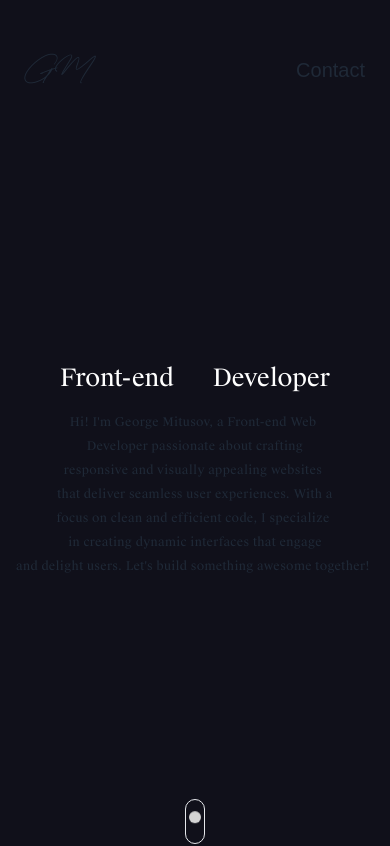
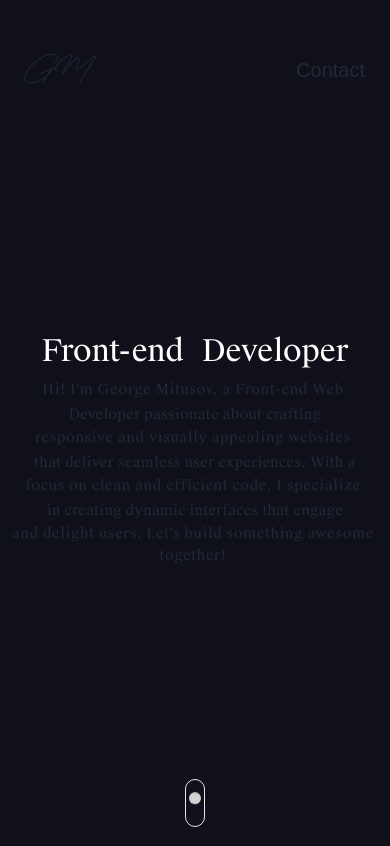
Before and after one commit to GeorgeMitusov/GM, a React (Create React App) app: page / in a window 390 px wide. Shown: the top 846 px of the page. Built offline with nearby package versions, Linux system fonts and the light colour scheme; a web font is replaced by a local one.

Commit message:
RD: loader; form; sm til lg Mobile done;

```diff
--- a/src/App.tsx
+++ b/src/App.tsx
@@ -25,6 +25,7 @@ function App() {
   return (
     <AnimatePresence>
       {/* {loader ? <Loader /> : <AppContent />} */}
+      {/* <Loader/> */}
       <AppContent />
     </AnimatePresence>
   );
--- a/src/components/Footer.tsx
+++ b/src/components/Footer.tsx
@@ -9,7 +9,7 @@ export default function Footer() {
     <a
       key={i.href}
       href={i.href}
-      className="w-1/5 h-2/3 flex justify-center items-center"
+      className="w-1/5 mdMobile:w-3/12 h-2/3 flex justify-center items-center"
     >
       <FontAwesomeIcon
         className="h-5/6 w-2/4 p-3 text-thirdColor cursor-pointer border-2 rounded-full
@@ -21,20 +21,25 @@ export default function Footer() {
   ));
 
   return (
-    <footer className="w-full h-3/4 bg-mainColor flex flex-col justify-between items-center
+    <footer className="w-full h-3/4 bg-mainColor flex flex-col justify-between
+        items-center
+
       ">
       <div
-        className="h-16 w-full flex justify-between items-center
+        className="h-16 w-full mdMobile:w-4/5 lgMobile:w-3/4 flex justify-between items-center
         "
+        // border border-yellow-300
       >
         {socialLink}
       </div>
 
-      <div className="w-full h-2/5 flex flex-col justify-center items-center">
+      <div className="w-full h-3/5 flex flex-col justify-center items-center ">
         <h1
           id="title"
           className="uppercase transition-all ease-in-out duration-700
-             text-thirdColor text-8xl text-center opacity-90 font-suisseInt peer-hover:text-red-300
+             text-thirdColor text-8xl text-center opacity-90 font-suisseInt
+              peer-hover:text-red-300 mdMobile:tracking-wider lgMobile:tracking-widest
+            leading-relaxed
           "
         >
           Get in touch{" "}
@@ -48,7 +53,7 @@ export default function Footer() {
             document.getElementById("title")!.style.color = "#D3D3D3";
           }}
           className="h-10 w-3/5 btn bg-thirdColor border-mainColor font-normal
-            rounded-3xl text-mainColor z-50 absolute uppercase text-xl text-
+            rounded-3xl text-mainColor z-50 absolute uppercase text-xl
             transition-all ease-in-out duration-700
             hover:text-fourthColor hover:bg-mainColor hover:border-fourthColor
             hover:scale-105 peer
--- a/src/components/Header.tsx
+++ b/src/components/Header.tsx
@@ -18,7 +18,8 @@ export default function Header() {
   return (
     <header className="navbar h-1/6 flex justify-between">
       <motion.span
-        className="ml-4 cursor-pointer font-creattion text-4xl transition ease-in-out duration-300 hover:text-fourthColor
+        className="ml-4 cursor-pointer font-creattion text-4xl lgMobile:text-5xl
+         transition ease-in-out duration-300 hover:text-fourthColor
         "
         initial="hidden"
         animate="visible"
@@ -30,7 +31,8 @@ export default function Header() {
 
       <motion.button
         className="btn btn-ghost font-thin font-selinoItalic
-          text-xl transition ease-in-out duration-300 hover:text-fourthColor
+          text-xl lgMobile:text-2xl transition ease-in-out duration-300
+           hover:text-fourthColor
         "
         initial="hidden"
         animate="visible"
--- a/src/components/Main.tsx
+++ b/src/components/Main.tsx
@@ -12,11 +12,17 @@ export default function Main() {
   const block = mainTitleData.map((item, index) => (
     <div
       key={index}
-      className="w-full flex flex-col justify-center items-center overflow-hidden text-center
+      className="w-full flex flex-col justify-center mdMobile:justify-around items-center
+        overflow-hidden text-center
+        mdMobile:h-12 lgMobile:h-16 lgMobile:px-2
       "
     >
       <motion.p
-        className="font-suisseWorks text-xs font-thin leading-loose tracking-wide mr-1"
+        className="font-suisseWorks
+          text-xs mdMobile:text-sm lgMobile:text-md
+          font-thin leading-loose tracking-wide mr-1 mdMobile:tracking-wider
+            mdMobile:leading-relaxed lgMobile:leading-loose
+          "
         initial={{ y: 100 }}
         animate={{ y: 0 }}
         transition={{ duration: 1, delay: item.delay1, ease: "easeIn" }}
@@ -25,7 +31,8 @@ export default function Main() {
       </motion.p>
 
       <motion.p
-        className="font-suisseWorks text-xs font-thin leading-loose tracking-wide"
+        className="font-suisseWorks text-xs mdMobile:text-sm lgMobile:text-md
+          font-thin leading-loose tracking-wide"
         initial={{ y: 100 }}
         animate={{ y: 0 }}
         transition={{ duration: 1, delay: item.delay2, ease: "easeIn" }}
@@ -36,16 +43,21 @@ export default function Main() {
   ));
 
   return (
-    <div className="hero h-5/6 flex flex-col justify-around ">
+    <div className="hero h-5/6 lgMobile:h-4/5 flex flex-col justify-around
+
+      ">
       <div
-        className="w-full h-full flex flex-col justify-center items-center
+        className="w-full h-full mdMobile:h-5/6 flex flex-col justify-center items-center
         "
+        // border border-cyan-300
       >
 
         <div
-          className="w-10/12 flex justify-around items-center overflow-hidden font-suisseWorks
-            text-fourthColor text-2xl mb-4 px-2
+          className="w-10/12 lgMobile:w-11/12 flex justify-around items-center overflow-hidden
+              font-suisseWorks text-fourthColor mb-2 lgMobile:mb-1 lgMobile:mt-10
+              text-2xl mdMobile:text-3xl lgMobile:text-4xl px-2 lgMobile:px-2.5 mdMobile:p-0
           "
+            // border border-pink-300
         >
           <AnimatedText text="Front-end" delay={0.7} />
           <AnimatedText text="Developer" delay={0.9} />
--- a/src/components/Project.tsx
+++ b/src/components/Project.tsx
@@ -60,7 +60,7 @@ export default function Project({ title, image, link }: ProjectDataModel) {
         className="card-body text-thirdColor transition ease-in-out
           duration-700 peer-hover:text-fourthColor"
       >
-        <h2 className="card-title font-medium text-2xl font-suisseWorks text-center">
+        <h2 className="card-title font-medium text-2xl mdMobile:text-3xl font-suisseWorks text-center">
           {" "}
           {title}{" "}
         </h2>
--- a/src/components/ScrollToTopBtn.tsx
+++ b/src/components/ScrollToTopBtn.tsx
@@ -27,9 +27,9 @@ const ScrollToTopBtn = () => {
 
   const btn = (
     <motion.button
-      className="w-10 h-8 btn btn-outline text-thirdColor
+      className="w-10 mdMobile:w-11 h-8 mdMobile:h-10 btn btn-outline text-thirdColor
         transition-all ease-in duration-500
-        fixed bottom-5 right-8 z-20 hover:text-fourthColor"
+        fixed bottom-5 mdMobile:bottom-4 right-8 mdMobile:right-4 z-20 hover:text-fourthColor"
       onClick={goToTop}
       initial={{
         opacity: 0,
```
